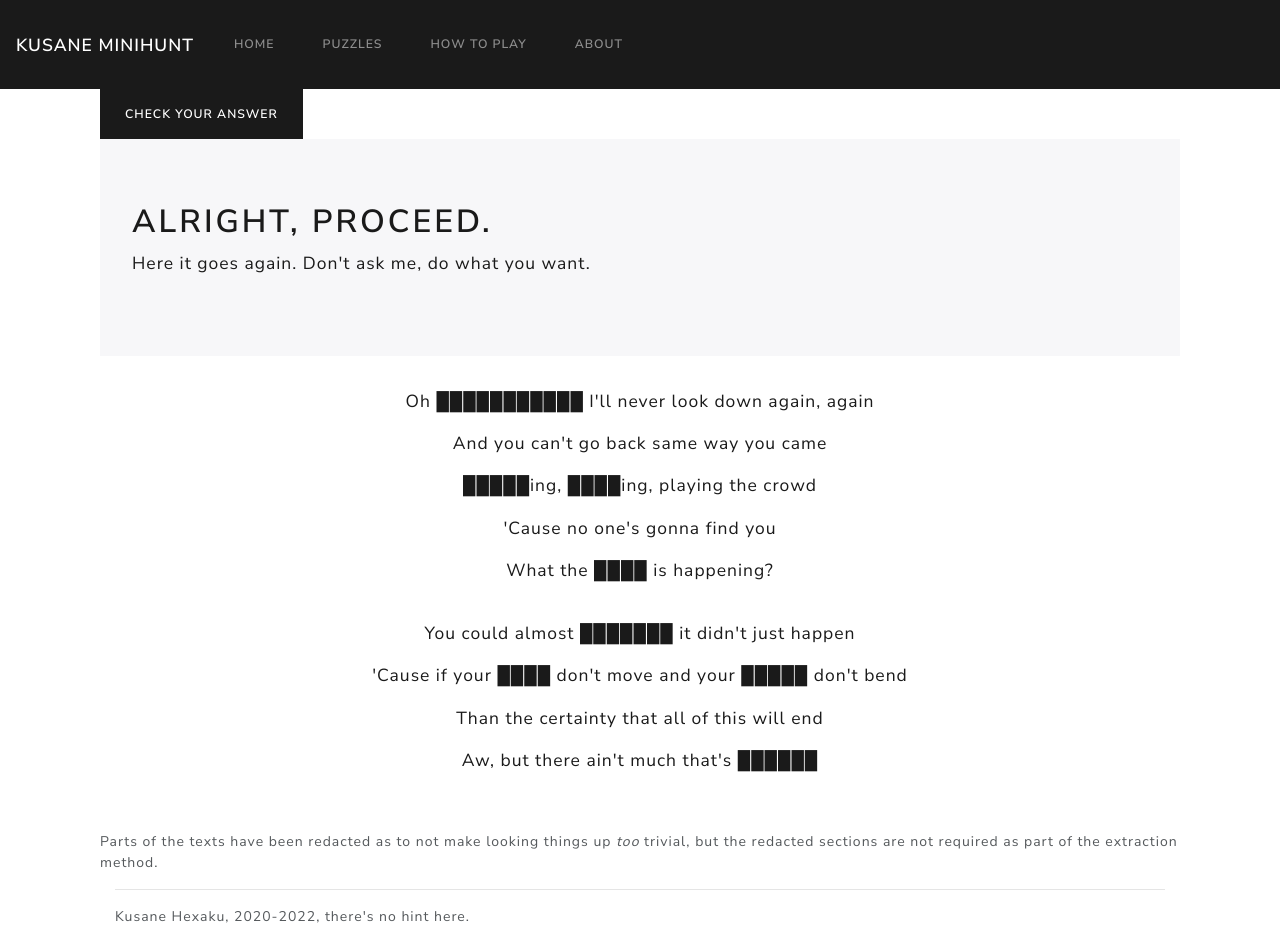
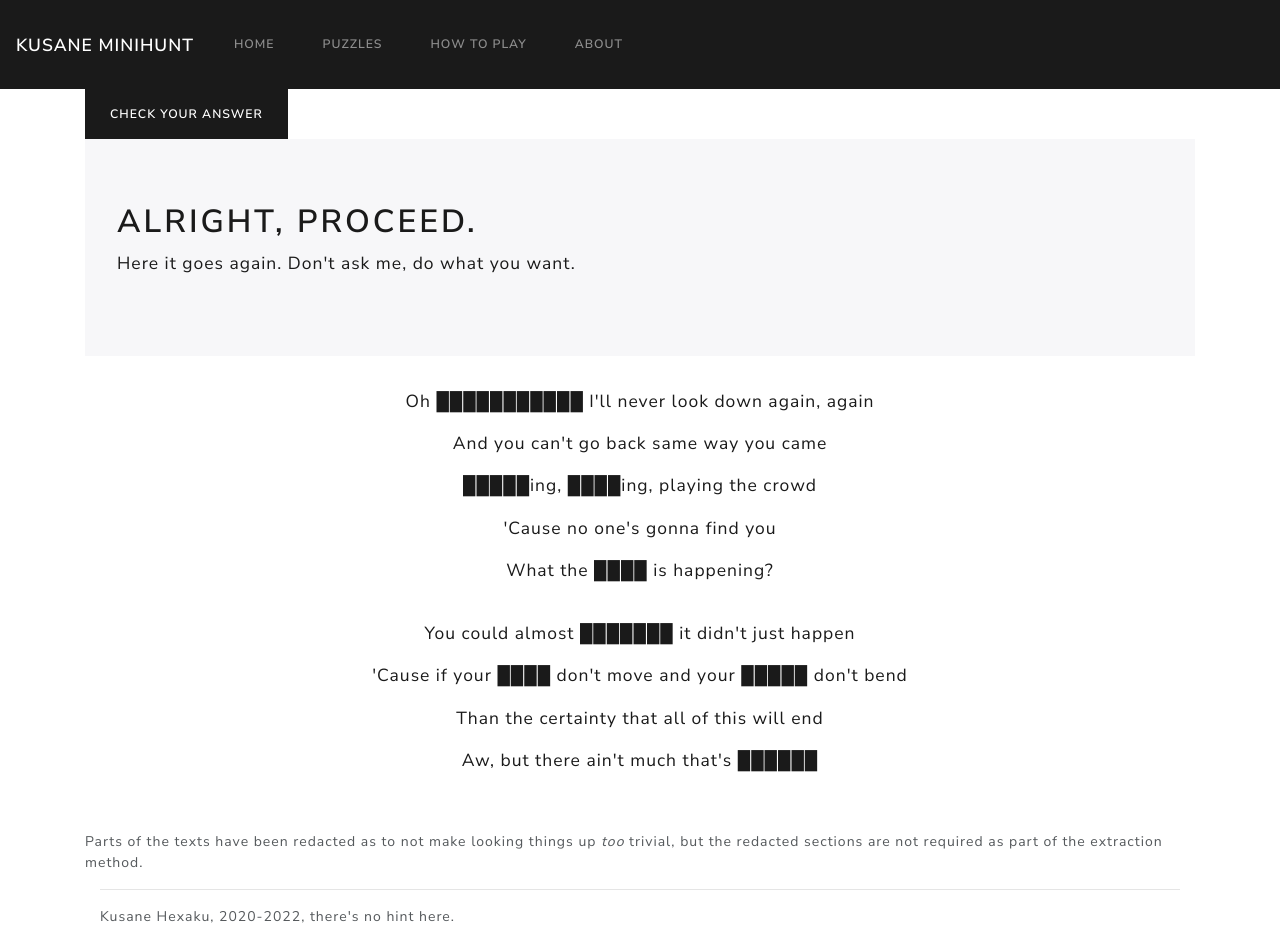
Before and after one commit to KusaneHexaku/kusane-minihunt-1, a plain HTML site: page alrightProceed.html in a window 1280 px wide. Drawn offline with nearby package versions, Linux system fonts and the light colour scheme.

Commit message:
Update alrightProceed.html

```diff
--- a/alrightProceed.html
+++ b/alrightProceed.html
@@ -38,7 +38,7 @@
     </div>
 </nav>
     <div class="container ">
-                            <div class="container ">
+
                            <div class="four columns">
         <a href="solve/alrightProceed.html " class="btn btn-primary">Check your answer</a>
     </div>
```
